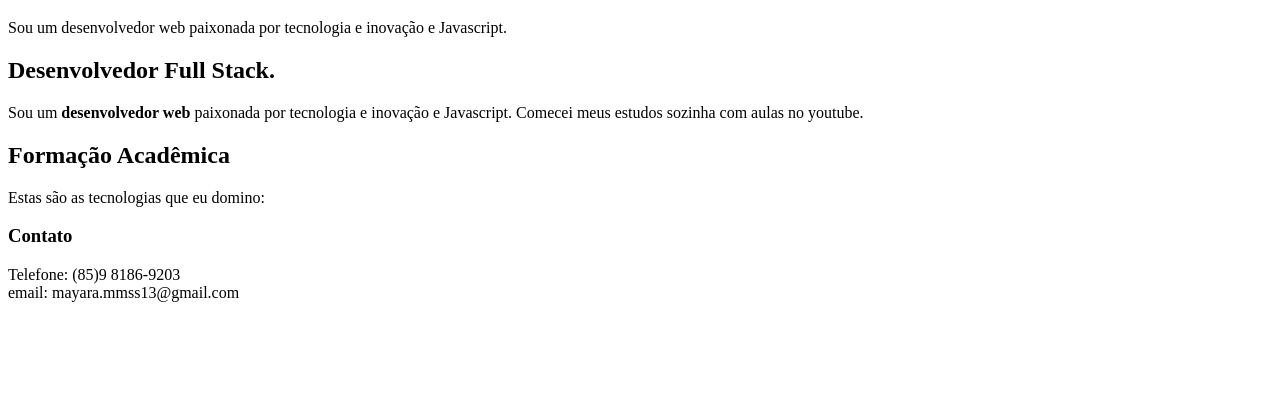
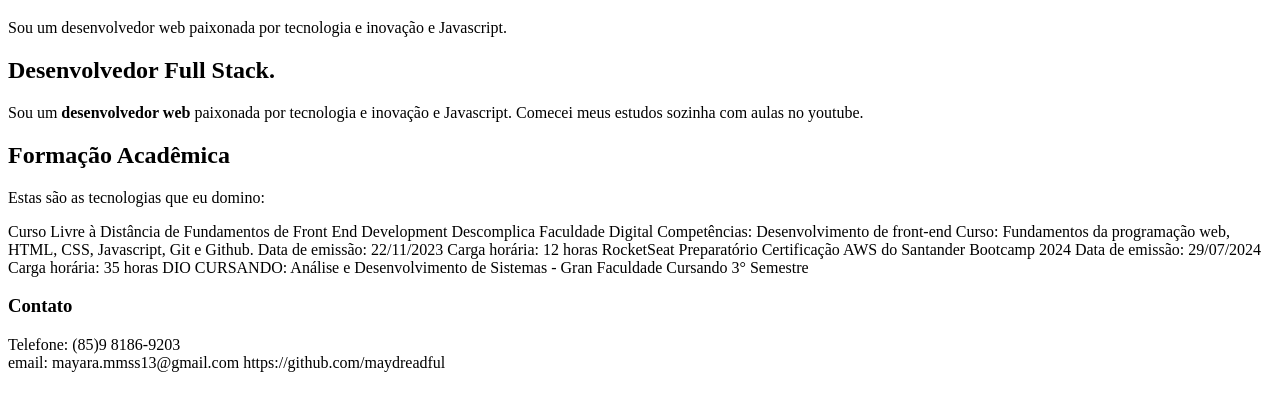
Before and after one commit to maydreadful/projetosistema1, a plain HTML site: page index.html in a window 1280 px wide. Shown: the part 61-472 px from the top of the page. Drawn offline with Linux system fonts and the light colour scheme.

Commit message:
Update index.html

```diff
--- a/index.html
+++ b/index.html
@@ -24,9 +24,29 @@
     <h2>Formação Acadêmica</h2>
     <p>Estas são as tecnologias que eu domino:</p>
 
+    Curso Livre à Distância de Fundamentos de Front End Development
+    Descomplica Faculdade Digital
+Competências: Desenvolvimento de front-end
+
+    Curso: Fundamentos da programação web, HTML, CSS, Javascript, Git e Github.
+    Data de emissão: 22/11/2023
+Carga horária: 12 horas
+RocketSeat
+
+
+Preparatório Certificação AWS do Santander Bootcamp 2024
+    Data de emissão: 29/07/2024
+Carga horária: 35 horas
+    DIO
+
+    CURSANDO:
+    Análise e Desenvolvimento de Sistemas - Gran Faculdade
+    Cursando 3° Semestre
+
     <h3>Contato</h3>
     <p>Telefone: (85)9 8186-9203 <br>
       email: mayara.mmss13@gmail.com
+      https://github.com/maydreadful
 
     </p>
   </body>
```
